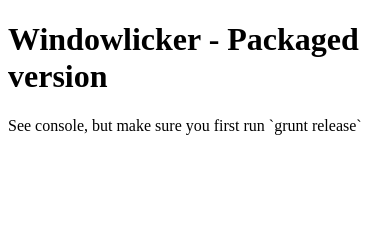
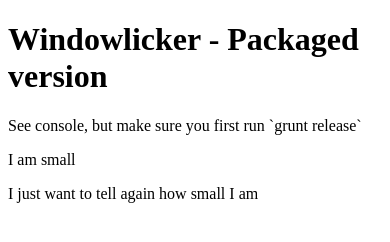
Before and after one commit to publicJorn/windowlicker, a website: page functional-test/standalone.html in a window 390 px wide. Drawn offline with Linux system fonts and the light colour scheme.

Commit message:
now printing to screen for easier viewing on mobile

```diff
--- a/functional-test/standalone.html
+++ b/functional-test/standalone.html
@@ -2,6 +2,8 @@
 <html>
 	<head>
 		<meta charset="utf-8">
+		<meta name="viewport" content="width=device-width">
+
 		<title>Windowlicker - Packaged version</title>
 
 		<link rel="stylesheet" href="css/layout.css" />
@@ -12,31 +14,40 @@
 
 		<script src="../dist/windowlicker-matchmedia-pkg.js"></script>
 		<script>
+			function echo(str) {
+				var
+					p = document.createElement('p'),
+					t = document.createTextNode(str);
+
+				p.appendChild(t);
+				document.getElementsByTagName('body')[0].appendChild(p);
+			}
+
 			windowlicker.when('small', {
 				on: function() {
-					console.log('I am small');
+					echo('I am small');
 				}
 			});
 
 			windowlicker.when('small', {
 				on: function() {
-					console.log('I just want to tell again how small I am');
+					echo('I just want to tell again how small I am');
 				}
 			});
 
 			windowlicker.when('large', {
 				on: function() {
-					console.log('I am large');
+					echo('I am large');
 				},
 				off: function() {
-					console.log('Noooooooow! You are killing largearrgbl..');
+					echo('Noooooooow! You are killing largearrgbl..');
 				},
 				legacy: true
 			});
 
 			windowlicker.when('large', {
 				on: function() {
-					console.log('You only see me when resizing to large');
+					echo('You only see me when resizing to large');
 				},
 				defer: true
 			});
```
Also changed, not shown: functional-test/browserify.html (+2 -0 lines), functional-test/js/main-build.js (+14 -5 lines), functional-test/js/main.js (+14 -5 lines).
